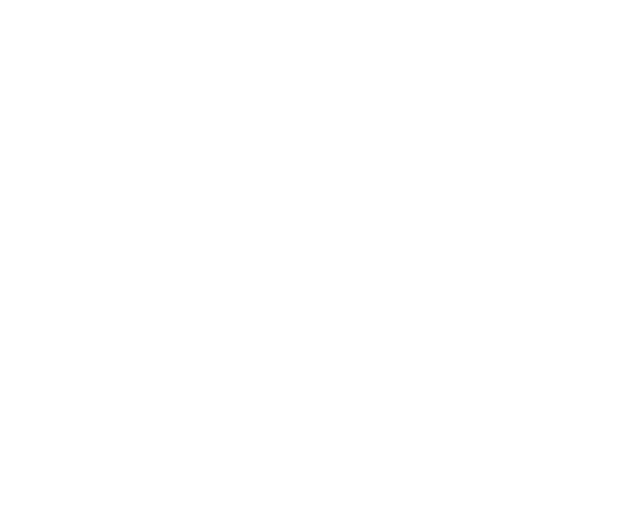
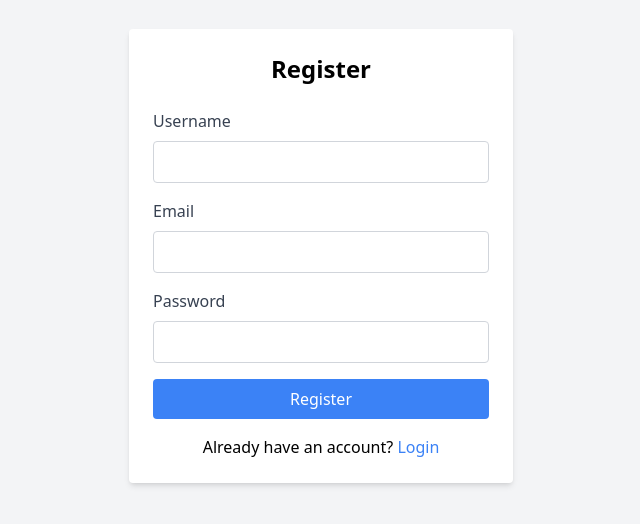
Before and after one commit to Sumit07th/Finance-Tracker, a React (Vite) app in the folder frontend/: page /register in a window 1280 px wide. Before the commit this address had no page. Shown: the part 144-668 px from the top of the page, without its empty margins (319-959 px from the left). Built offline with nearby package versions, Linux system fonts and the light colour scheme.

Commit message:
makin login and register

```diff
--- a/frontend/src/App.jsx
+++ b/frontend/src/App.jsx
@@ -1,12 +1,15 @@
 import React from 'react';
 import { BrowserRouter as Router, Route,Routes } from 'react-router-dom';
+import Login from './pages/Login.jsx';
+import Register from './pages/Register.jsx';
 
 function App() {
 
     return (
         <Router>
             <Routes>
-
+                <Route path="/login" element={<Login />} />
+                <Route path="/register" element={<Register />} />
             </Routes>
 
         </Router>
--- /dev/null
+++ b/frontend/src/pages/Login.jsx
@@ -0,0 +1,75 @@
+import React,{useState} from "react";
+import {login} from "../services/authService.js";
+import {useNavigate} from "react-router-dom";
+
+const Login = () => {
+    const navigate = useNavigate();
+    const [email, setEmail] = useState("");
+    const [password, setPassword] = useState("");
+    const [error,setError] = useState("");
+
+    const handleSubmit = async (e) => {
+        e.preventDefault();
+        setError("");
+
+        try{
+            const userdata = {email,password};
+            const response = await login(userdata);
+            if(response.token){
+                localStorage.setItem("token",response.token);
+
+                if(response.role === 'admin'){
+                    navigate('/admin-dashboard')
+                }
+                else{
+                    navigate('/user-dashboard')
+                }
+            }
+        }
+        catch (err) {
+            setError(err.response.data.message || 'Login failed');
+        }
+    };
+
+    return (
+        <div className="flex items-center justify-center min-h-screen bg-gray-100">
+            <div className="bg-white p-6 rounded shadow-md w-96">
+                <h2 className="text-2xl font-bold mb-6 text-center">Login</h2>
+                {error && <p className="text-red-500 mb-4">{error}</p>}
+                <form onSubmit={handleSubmit}>
+                    <div className="mb-4">
+                        <label className="block text-gray-700 mb-2">Email</label>
+                        <input
+                            type="email"
+                            value={email}
+                            onChange={(e) => setEmail(e.target.value)}
+                            className="border border-gray-300 rounded w-full p-2"
+                            required
+                        />
+                    </div>
+                    <div className="mb-4">
+                        <label className="block text-gray-700 mb-2">Password</label>
+                        <input
+                            type="password"
+                            value={password}
+                            onChange={(e) => setPassword(e.target.value)}
+                            className="border border-gray-300 rounded w-full p-2"
+                            required
+                        />
+                    </div>
+                    <button
+                        type="submit"
+                        className="bg-blue-500 text-white rounded w-full py-2 hover:bg-blue-600"
+                    >
+                        Login
+                    </button>
+                </form>
+                <p className="mt-4 text-center">
+                    Don't have an account? <a href="/register" className="text-blue-500">Register</a>
+                </p>
+            </div>
+        </div>
+    );
+};
+
+export default Login;
--- /dev/null
+++ b/frontend/src/pages/Register.jsx
@@ -0,0 +1,80 @@
+import React,{useState,useEffect} from 'react';
+import {register} from "../services/authService.js";
+import {useNavigate} from "react-router-dom";
+
+const Register=()=>{
+    const navigate = useNavigate();
+    const [username,setUserName]=useState('');
+    const [email,setEmail]=useState('');
+    const [password,setPassword]=useState('');
+    const [error,setError]=useState('');
+
+    const handleSubmit = async (e) => {
+        e.preventDefault();
+        setError("");
+
+        try{
+            const userdata = {username,email,password,role:'admin'};
+            const response = await register(userdata);
+            if(response.token){
+                localStorage.setItem('token', response.token);
+                navigate('/admin-dashboard');
+            }
+        }
+        catch (err) {
+            setError(err.response.data.message || 'Registration failed');
+        }
+    }
+
+    return (
+        <div className="flex items-center justify-center min-h-screen bg-gray-100">
+            <div className="bg-white p-6 rounded shadow-md w-96">
+                <h2 className="text-2xl font-bold mb-6 text-center">Register</h2>
+                {error && <p className="text-red-500 mb-4">{error}</p>}
+                <form onSubmit={handleSubmit}>
+                    <div className="mb-4">
+                        <label className="block text-gray-700 mb-2">Username</label>
+                        <input
+                            type="text"
+                            value={username}
+                            onChange={(e) => setUsername(e.target.value)}
+                            className="border border-gray-300 rounded w-full p-2"
+                            required
+                        />
+                    </div>
+                    <div className="mb-4">
+                        <label className="block text-gray-700 mb-2">Email</label>
+                        <input
+                            type="email"
+                            value={email}
+                            onChange={(e) => setEmail(e.target.value)}
+                            className="border border-gray-300 rounded w-full p-2"
+                            required
+                        />
+                    </div>
+                    <div className="mb-4">
+                        <label className="block text-gray-700 mb-2">Password</label>
+                        <input
+                            type="password"
+                            value={password}
+                            onChange={(e) => setPassword(e.target.value)}
+                            className="border border-gray-300 rounded w-full p-2"
+                            required
+                        />
+                    </div>
+                    <button
+                        type="submit"
+                        className="bg-blue-500 text-white rounded w-full py-2 hover:bg-blue-600"
+                    >
+                        Register
+                    </button>
+                </form>
+                <p className="mt-4 text-center">
+                    Already have an account? <a href="/login" className="text-blue-500">Login</a>
+                </p>
+            </div>
+        </div>
+    );
+};
+
+export default Register;
```
